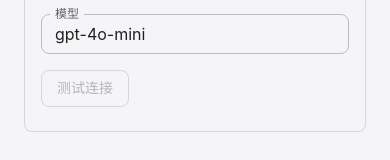
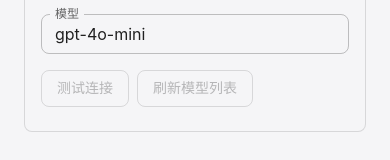
Before and after one commit to iwxyi/Pneumata-Client, a React (Vite) app: page /models in a window 390 px wide. Shown: the part 398-558 px from the top of the page. Built offline with nearby package versions, Linux system fonts and the light colour scheme.

Commit message:
Fix model list retry and mobile panel scrolling

```diff
--- a/src/components/layout/RightPanel.tsx
+++ b/src/components/layout/RightPanel.tsx
@@ -1,4 +1,4 @@
-import { Box, Drawer, SwipeableDrawer, IconButton, Typography, Divider } from '@mui/material';
+import { Box, Drawer, IconButton, Typography, Divider } from '@mui/material';
 import CloseIcon from '@mui/icons-material/Close';
 import { useCallback, useRef, useState } from 'react';
 import { useResponsive } from '../../hooks/useResponsive';
@@ -147,15 +147,14 @@ export default function RightPanel({ children, title }: RightPanelProps) {
     ) : null;
   }
 
-  // Mobile: bottom sheet (SwipeableDrawer)
+  // Mobile: bottom sheet. Use a regular Drawer so vertical scrolling inside the
+  // panel is not captured as a swipe-to-close gesture.
   if (isMobile) {
     return (
-      <SwipeableDrawer
+      <Drawer
         anchor="bottom"
         open={rightPanelOpen}
         onClose={() => setRightPanelOpen(false)}
-        onOpen={() => setRightPanelOpen(true)}
-        swipeAreaWidth={20}
         sx={{
           '& .MuiDrawer-paper': {
             height: '80vh',
@@ -178,7 +177,7 @@ export default function RightPanel({ children, title }: RightPanelProps) {
             {children}
           </Box>
         </Box>
-      </SwipeableDrawer>
+      </Drawer>
     );
   }
 
--- a/src/pages/AIModelsPage.tsx
+++ b/src/pages/AIModelsPage.tsx
@@ -1,4 +1,4 @@
-import { useCallback, useEffect, useState, type ClipboardEvent, type DragEvent, type MouseEvent } from 'react';
+import { useCallback, useEffect, useRef, useState, type ClipboardEvent, type DragEvent, type MouseEvent } from 'react';
 import {
   Box, Typography, Card, CardContent, TextField, Button,
   FormControl, InputLabel, Select, MenuItem,
@@ -53,6 +53,8 @@ export default function AIModelsPage() {
   const [confirmAssignProfileId, setConfirmAssignProfileId] = useState<string | null>(null);
   const [remoteModelOptions, setRemoteModelOptions] = useState<Record<string, string[]>>({});
   const [fetchedModelKeys, setFetchedModelKeys] = useState<Record<string, string>>({});
+  const [fetchingModelIds, setFetchingModelIds] = useState<Record<string, boolean>>({});
+  const fetchingModelKeysRef = useRef<Record<string, string>>({});
   const [snackbar, setSnackbar] = useState<{ open: boolean; message: string; severity: 'success' | 'error' }>({
     open: false,
     message: '',
@@ -194,7 +196,7 @@ export default function AIModelsPage() {
     }
   };
 
-  const fetchAvailableModels = async (profileId: string, silent = false) => {
+  const fetchAvailableModels = async (profileId: string, silent = false, force = false) => {
     const profile = settings.aiProfiles.find((item) => item.id === profileId);
     if (!profile) return;
     if (!profile.apiKey) {
@@ -203,8 +205,11 @@ export default function AIModelsPage() {
     }
 
     const fetchKey = `${profile.provider}__${profile.type || 'text'}__${profile.baseUrl}__${profile.apiKey}`;
-    if (fetchedModelKeys[profileId] === fetchKey) return;
+    if (!force && fetchedModelKeys[profileId] === fetchKey) return;
+    if (fetchingModelKeysRef.current[profileId] === fetchKey) return;
 
+    fetchingModelKeysRef.current[profileId] = fetchKey;
+    setFetchingModelIds((prev) => ({ ...prev, [profileId]: true }));
     try {
       const models = await listAvailableModels(profile);
       const options = Array.from(new Set(models.map((item) => item.id).filter(Boolean)));
@@ -220,11 +225,8 @@ export default function AIModelsPage() {
         });
       }
     } catch (error) {
-      setFetchedModelKeys((prev) => {
-        const next = { ...prev };
-        delete next[profileId];
-        return next;
-      });
+      setRemoteModelOptions((prev) => ({ ...prev, [profileId]: [] }));
+      setFetchedModelKeys((prev) => ({ ...prev, [profileId]: fetchKey }));
       if (!silent) {
         setSnackbar({
           open: true,
@@ -235,6 +237,12 @@ export default function AIModelsPage() {
         });
       }
     } finally {
+      delete fetchingModelKeysRef.current[profileId];
+      setFetchingModelIds((prev) => {
+        const next = { ...prev };
+        delete next[profileId];
+        return next;
+      });
     }
   };
 
@@ -283,6 +291,7 @@ export default function AIModelsPage() {
                     const providerDefaults = getProviderDefaults(selectedProvider.key, activeType);
                     const popularModels = getPopularModels(selectedProvider.key, activeType);
                     const remoteModels = (remoteModelOptions[profile.id] || []).filter((item) => !popularModels.includes(item));
+                    const fetchingModels = Boolean(fetchingModelIds[profile.id]);
                     const modelOptions = [
                       ...popularModels.map((value) => ({ value, group: groupedModelLabels.popular })),
                       ...remoteModels.map((value) => ({ value, group: groupedModelLabels.remote })),
@@ -522,6 +531,15 @@ export default function AIModelsPage() {
                     >
                       {testingId === profile.id ? t('common.loading') : t('settings.testConnection')}
                     </Button>
+                    <Button
+                      variant="outlined"
+                      onClick={() => fetchAvailableModels(profile.id, false, true)}
+                      disabled={fetchingModels || !profile.apiKey}
+                    >
+                      {fetchingModels
+                        ? t('common.loading')
+                        : (i18n.language.startsWith('zh') ? '刷新模型列表' : 'Refresh models')}
+                    </Button>
                   </Box>
                       </>
                     );
```
